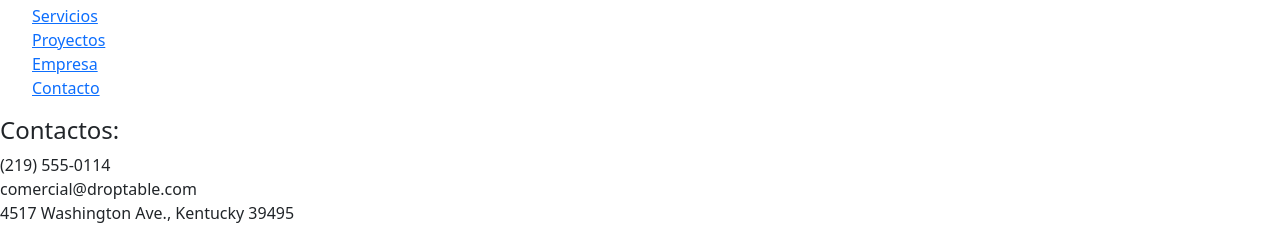
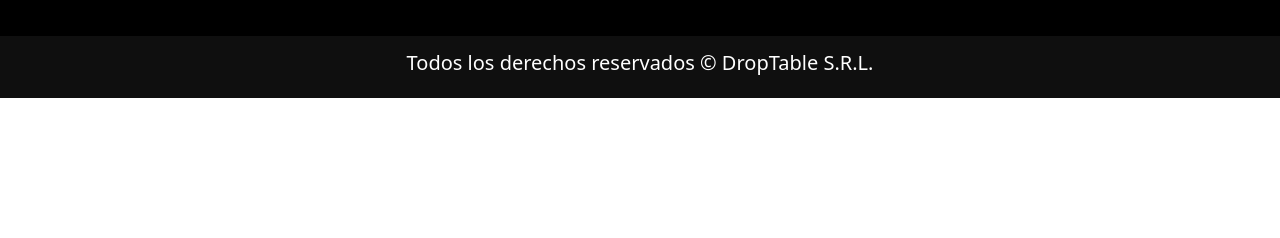
Before and after one commit to Ferste/39315-droptable, a website: page pages/empresa.html in a window 1280 px wide. Shown: the part 1330-1568 px from the top of the page. After the commit the page ends 1428 px from the top, so only its background shows below. Drawn offline with nearby package versions, Linux system fonts and the light colour scheme.

Commit message:
footer con sass

```diff
--- a/scss/layout/_footer.scss
+++ b/scss/layout/_footer.scss
@@ -0,0 +1,56 @@
+
+.pie-pagina{
+    width: 100%;
+    background-color: black;
+    .fot-1{
+        width: 100%;
+        max-width: 1200px;
+        margin: auto;
+        display: grid;
+        grid-template-columns: repeat(3,1fr);
+        grid-gap: 30px;
+        padding: 40px 0px;
+        .area {
+            h4{
+                color: white;
+                margin-bottom: 25px;
+                font-size: 20px;
+                font-weight:bold;
+            }
+            .mapa{
+                    text-align: center;
+            }
+            p{
+                color: white;
+            }
+            .navbar-footer{
+                padding-left: 0px;
+                a{
+                    text-decoration: none;
+                    color: white;
+                }
+                li{
+                    margin-bottom: 12px;
+                    display: flex;
+                    justify-content: center;
+                    align-items: center;
+                }
+            }
+            .redes a{
+                display: inline-block;
+                margin-right: 15px;
+            }
+
+        }
+    }
+    .fot-2 {
+        background-color: rgb(15, 15, 15);
+        padding: 15px;
+        text-align: center;
+        color: white;
+        h3{
+            font-size: 20px;
+        }
+    }
+
+}
--- a/scss/layout/_header.scss
+++ b/scss/layout/_header.scss
@@ -19,11 +19,11 @@
             padding: 25px 80px;
             color: #021544;
             text-decoration: none;
-            .enlace h1{
+            h1{
                 position: absolute;
                 display: inline-block;
                 font-size: 31px;
-                font-weight:bold;
+                font-weight:bolder;
                 padding: 5px 0px 0px 0px;
             }
         }
```
Also changed, not shown: index.html (+16 -16 lines), css/style.css, scss/style.scss (line endings or trailing spaces).
